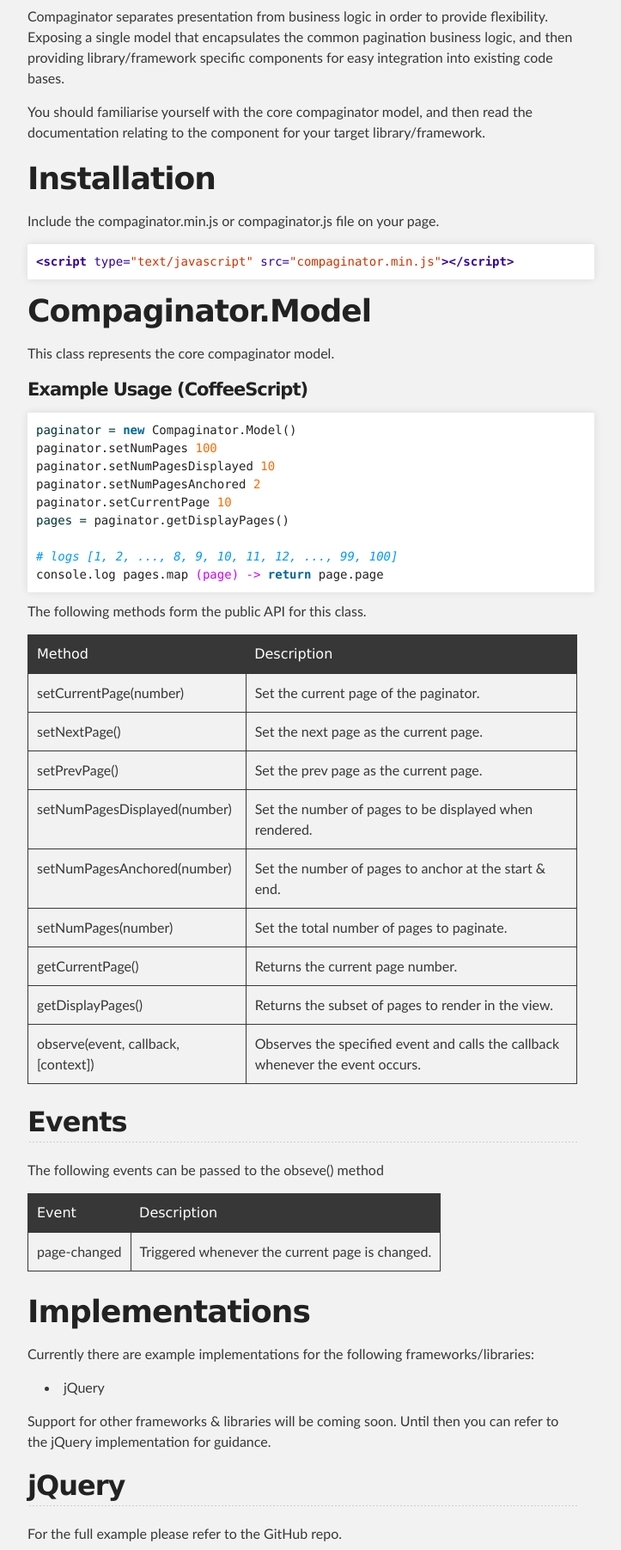
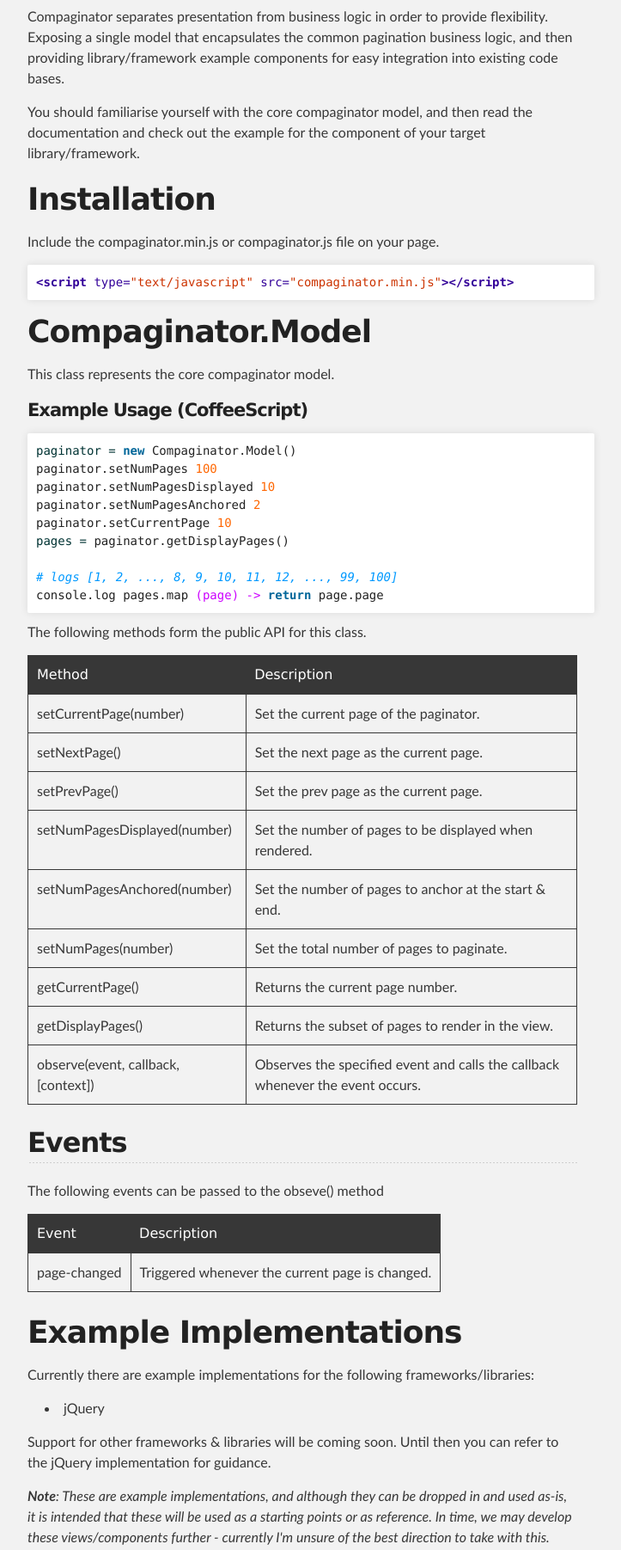
Before and after one commit to KarlPurk/compaginator, a plain HTML site: page index.html in a window 1280 px wide. Shown: the part 353-2156 px from the top of the page at 86% size, without its empty margins (288-1011 px from the left). Drawn offline with Linux system fonts and the light colour scheme.

```diff
--- a/index.html
+++ b/index.html
@@ -34,9 +34,9 @@
         <h1>
 <a name="philosophy" class="anchor" href="#philosophy"><span class="octicon octicon-link"></span></a>Philosophy</h1>
 
-<p>Compaginator separates presentation from business logic in order to provide flexibility.  Exposing a single model that encapsulates the common pagination business logic, and then providing library/framework specific components for easy integration into existing code bases.</p>
+<p>Compaginator separates presentation from business logic in order to provide flexibility.  Exposing a single model that encapsulates the common pagination business logic, and then providing library/framework example components for easy integration into existing code bases.</p>
 
-<p>You should familiarise yourself with the core compaginator model, and then read the documentation relating to the component for your target library/framework.</p>
+<p>You should familiarise yourself with the core compaginator model, and then read the documentation and check out the example for the component of your target library/framework.</p>
 
 <h1>
 <a name="installation" class="anchor" href="#installation"><span class="octicon octicon-link"></span></a>Installation</h1>
@@ -125,13 +125,15 @@
 <td>Triggered whenever the current page is changed.</td>
 </tr></tbody>
 </table><h1>
-<a name="implementations" class="anchor" href="#implementations"><span class="octicon octicon-link"></span></a>Implementations</h1>
+<a name="example-implementations" class="anchor" href="#example-implementations"><span class="octicon octicon-link"></span></a>Example Implementations</h1>
 
 <p>Currently there are example implementations for the following frameworks/libraries:</p>
 
 <ul>
 <li>jQuery</li>
 </ul><p>Support for other frameworks &amp; libraries will be coming soon. Until then you can refer to the jQuery implementation for guidance.</p>
+
+<p><em><strong>Note</strong>: These are example implementations, and although they can be dropped in and used as-is, it is intended that these will be used as a starting points or as reference.  In time, we may develop these views/components further - currently I'm unsure of the best direction to take with this.</em></p>
 
 <h2>
 <a name="jquery" class="anchor" href="#jquery"><span class="octicon octicon-link"></span></a>jQuery</h2>
```
Also changed, not shown: params.json (+1 -1 lines).
